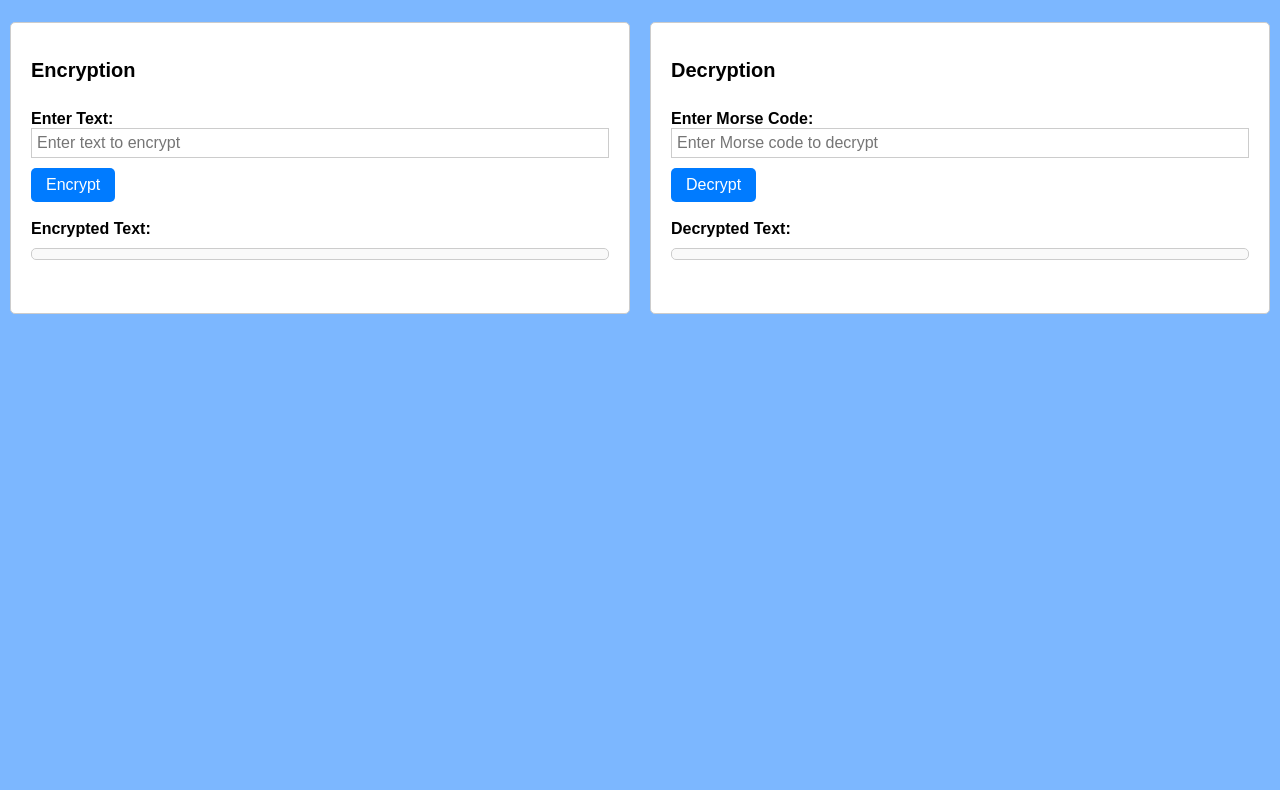
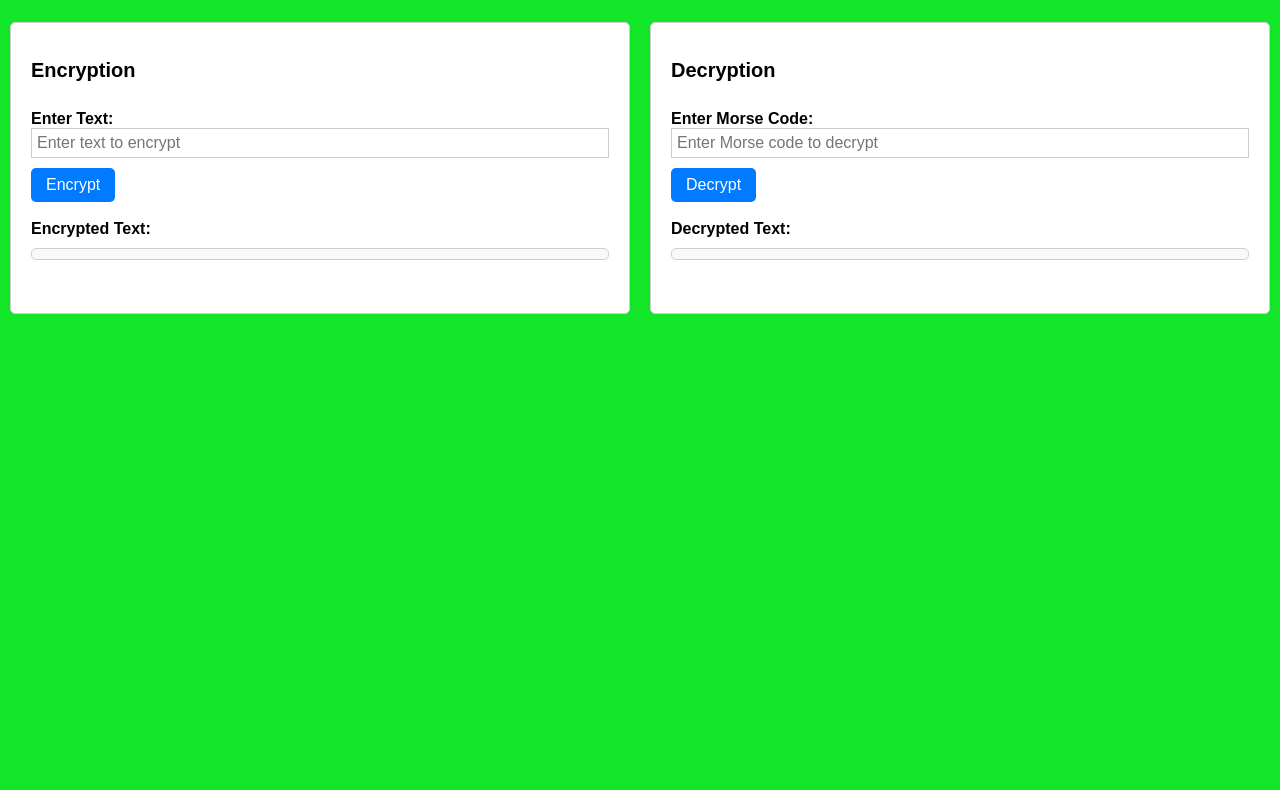
Before and after one commit to skyxwalker/morse-code-generator, a plain HTML site: page index.html in a window 1280 px wide. Shown: the part 87-877 px from the top of the page. Drawn offline with Linux system fonts and the light colour scheme.

Commit message:
Updated Color
I just Modified the color of the background

```diff
--- a/styles.css
+++ b/styles.css
@@ -2,7 +2,7 @@ body {
   font-family: Arial, sans-serif;
   margin: 0;
   padding: 0;
-  background-color: #7cb7ff;
+  background-color: #13e528;
 }
 
 .container {
```
